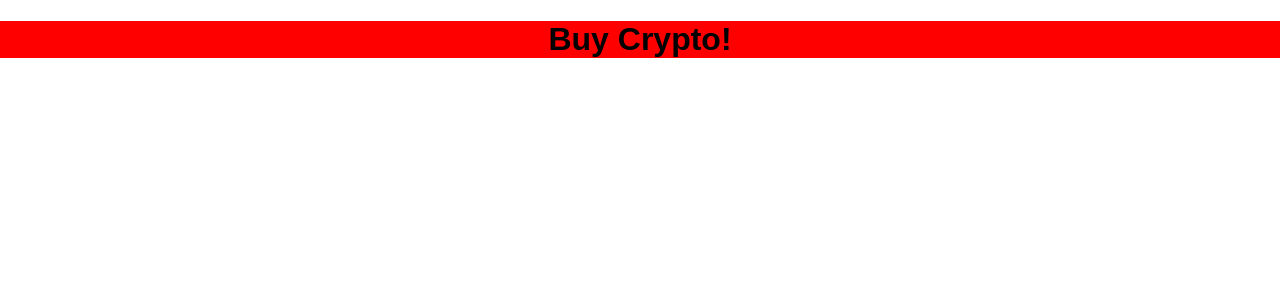
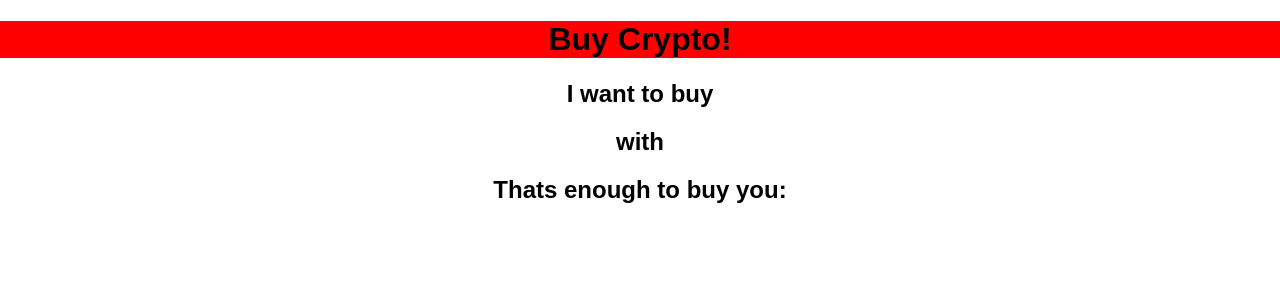
Before and after one commit to smendoza787/buy-crypto, a React (Create React App) app: page / in a window 1280 px wide. Shown: the top 300 px of the page. Built offline with nearby package versions, Linux system fonts and the light colour scheme.

Commit message:
add CoinConverter skeleton

```diff
--- a/src/App.js
+++ b/src/App.js
@@ -1,5 +1,6 @@
 import React, { Component } from 'react';
 import MainHeader from './components/MainHeader'
+import CoinConverter from './components/CoinConverter'
 import './App.css';
 
 class App extends Component {
@@ -9,7 +10,7 @@ class App extends Component {
         {/* <Navbar /> */}
         <div className="main-section">
           <MainHeader />
-          {/* <CoinConverter /> */}
+          <CoinConverter />
           {/* <BuyingOptions /> */}
         </div>
         {/* <Footer /> */}
--- /dev/null
+++ b/src/components/CoinConverter/index.js
@@ -0,0 +1,19 @@
+import React, { Component } from 'react';
+
+class CoinConverter extends Component {
+  render() {
+    return (
+      <div className="coin-converter">
+        <h2>I want to buy</h2>
+        {/* <CoinSelector /> */}
+        <h2>with</h2>
+        {/* <CurrencyAmountInput /> */}
+        {/* <CurrencySelectorDropdown /> */}
+        <h2>Thats enough to buy you:</h2>
+        {/* <ComputedResults /> */}
+      </div>
+    )
+  }
+}
+
+export default CoinConverter;
```
Also changed, not shown: src/components/CoinConverter/index.css (added).
